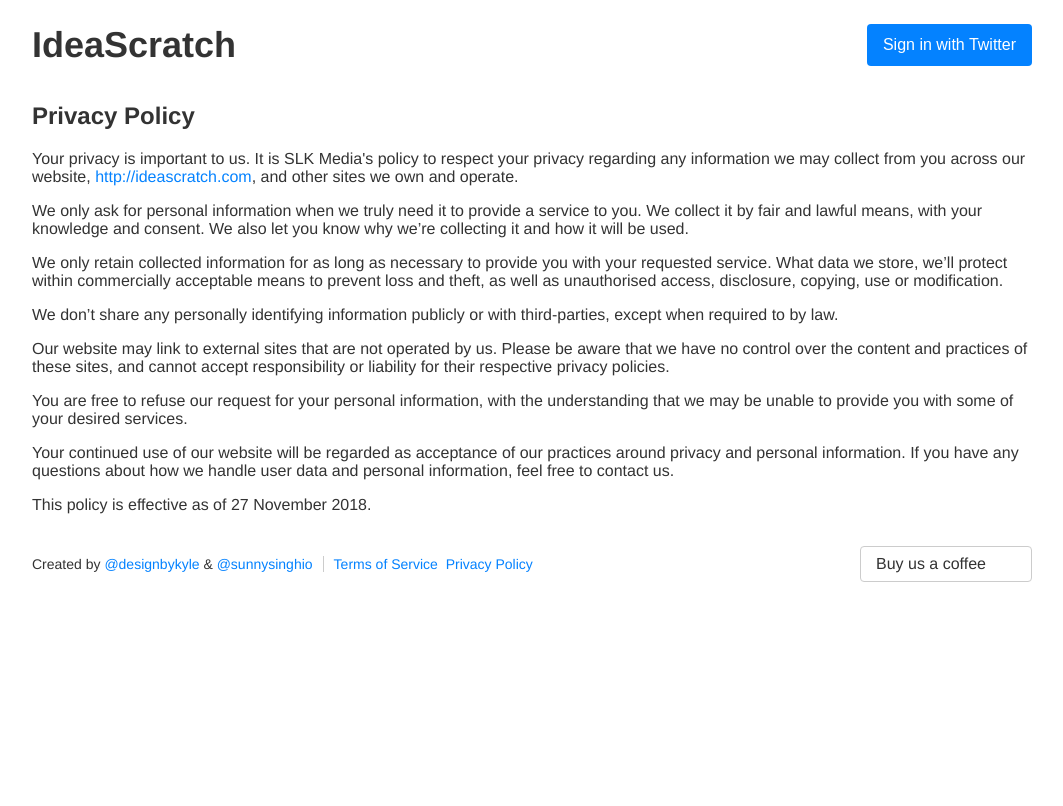
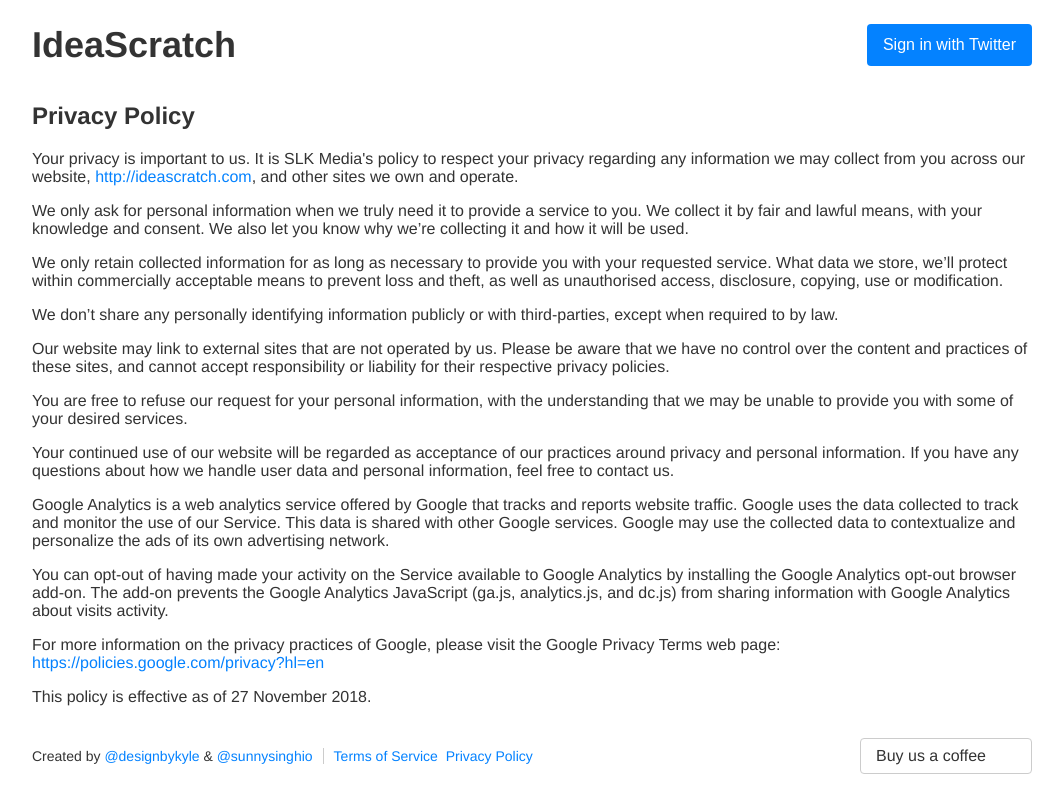
Before and after one commit to slkmedia/ideascratch, a React (Create React App) app: page /privacy-policy in a window 1280 px wide. Shown: the whole page, without its empty margins (108-1171 px from the left). Built offline with nearby package versions, Linux system fonts and the light colour scheme; no server answers; what auth0-js would draw is missing.

Commit message:
add ga to privacy policy

```diff
--- a/src/pages/privacy-policy/index.js
+++ b/src/pages/privacy-policy/index.js
@@ -43,6 +43,13 @@ export default function PrivacyPolicyPage() {
         questions about how we handle user data and personal information, feel
         free to contact us.
       </p>
+      <p>
+        Google Analytics is a web analytics service offered by Google that tracks and reports website traffic. Google uses the data collected to track and monitor the use of our Service. This data is shared with other Google services. Google may use the collected data to contextualize and personalize the ads of its own advertising network.
+      </p>
+
+      <p>You can opt-out of having made your activity on the Service available to Google Analytics by installing the Google Analytics opt-out browser add-on. The add-on prevents the Google Analytics JavaScript (ga.js, analytics.js, and dc.js) from sharing information with Google Analytics about visits activity.</p>
+
+      <p>For more information on the privacy practices of Google, please visit the Google Privacy Terms web page: <a href="https://policies.google.com/privacy?hl=en">https://policies.google.com/privacy?hl=en</a></p>
       <p>This policy is effective as of 27 November 2018.</p>
     </Fragment>
   );
```
